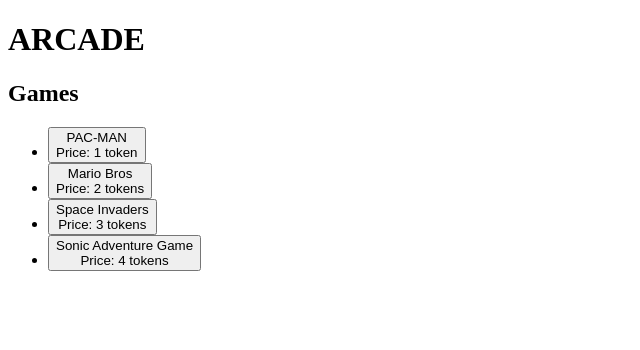
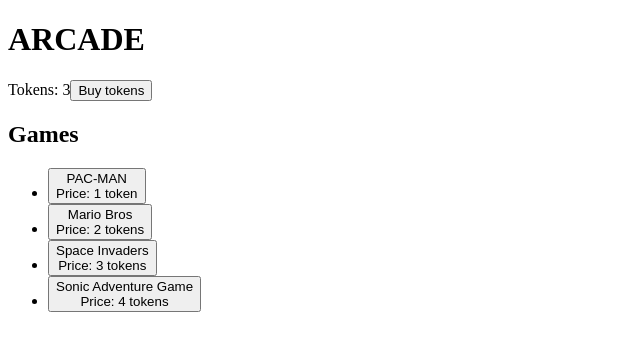
Before and after one commit to sky3947/arcade-token-tracking-system, an Angular app: page /games in a window 1280 px wide. Shown: the top 350 px of the page, without its empty margins (0-640 px from the left). Built offline with nearby package versions, Linux system fonts and the light colour scheme.

Commit message:
Fetches ledger and displays token balance

```diff
--- a/src/app/app.component.html
+++ b/src/app/app.component.html
@@ -1,2 +1,3 @@
 <h1>ARCADE</h1>
+<app-balance></app-balance>
 <app-games></app-games>
--- a/src/app/app.module.ts
+++ b/src/app/app.module.ts
@@ -3,11 +3,13 @@
 
 import { AppComponent } from './app.component';
 import { GamesComponent } from './games/games.component';
+import { BalanceComponent } from './balance/balance.component';
 
 @NgModule({
   declarations: [
     AppComponent,
-    GamesComponent
+    GamesComponent,
+    BalanceComponent
   ],
   imports: [
     BrowserModule
--- /dev/null
+++ b/src/app/balance/balance.component.html
@@ -0,0 +1,4 @@
+<div>
+  <span>Tokens: {{this.balance}}</span>
+  <button>Buy tokens</button>
+</div>
--- /dev/null
+++ b/src/app/balance/balance.component.ts
@@ -0,0 +1,34 @@
+import { Component, OnInit } from '@angular/core';
+import { Receipt } from 'src/receipt';
+import { LedgerService } from '../ledger.service';
+
+@Component({
+  selector: 'app-balance',
+  templateUrl: './balance.component.html',
+  styleUrls: ['./balance.component.css']
+})
+export class BalanceComponent implements OnInit {
+  ledger: Receipt[] = [];
+  balance: number = 0;
+
+  constructor(private ledgerService: LedgerService) { }
+
+  ngOnInit(): void {
+    this.getLedger();
+    this.calculateTokenBalance();
+  }
+
+  getLedger(): void {
+    this.ledgerService.getLedger()
+      .subscribe(ledger => this.ledger = ledger);
+  }
+
+  /**
+   * Calculate the token balance from the ledger history.
+   */
+  calculateTokenBalance(): void {
+    let balance = 0;
+    this.ledger.map(r => balance += r.transaction.tokenAmount);
+    this.balance = balance;
+  }
+}
--- /dev/null
+++ b/src/app/ledger.service.ts
@@ -0,0 +1,18 @@
+import { Injectable } from '@angular/core';
+
+import { Observable, of } from 'rxjs';
+
+import { Receipt } from 'src/receipt';
+import { LEDGER } from 'src/mocks/mock-ledger';
+
+@Injectable({
+  providedIn: 'root'
+})
+export class LedgerService {
+
+  constructor() { }
+
+  getLedger(): Observable<Receipt[]> {
+    return of(LEDGER);
+  }
+}
```
Also changed, not shown: src/app/balance/balance.component.css (added), 2 other files (tests, documents, lock files or other folders).
